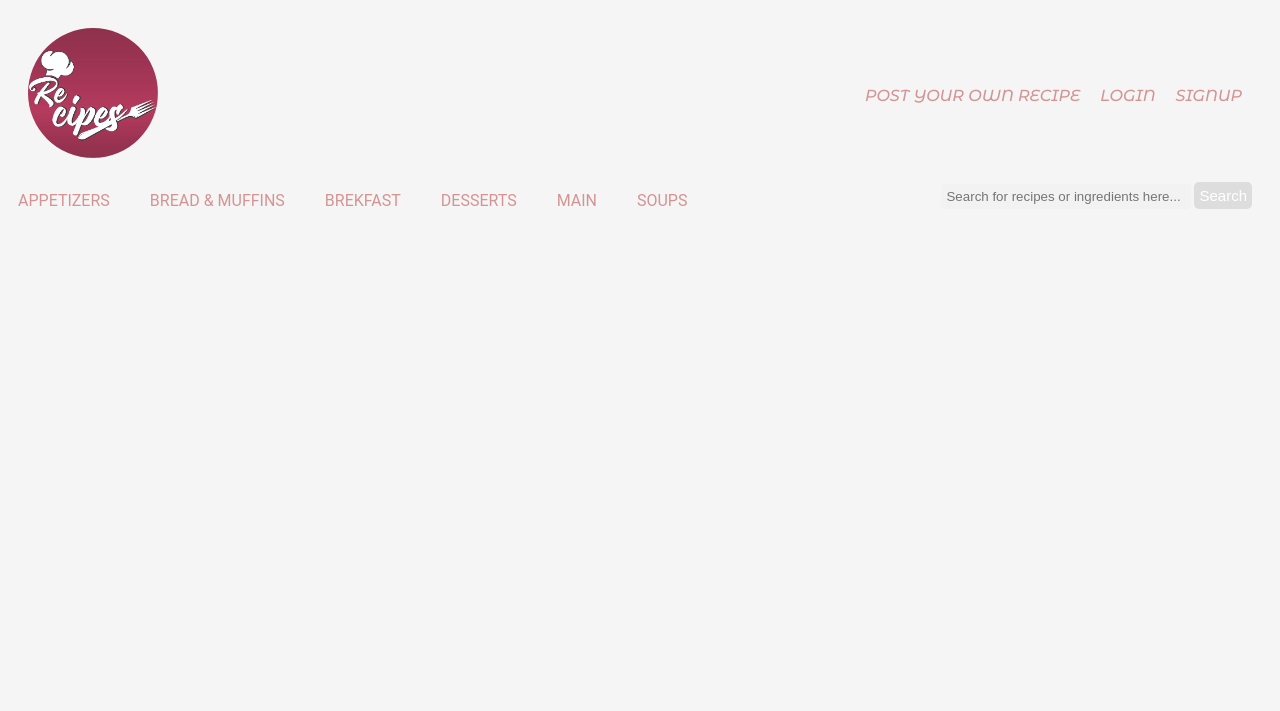
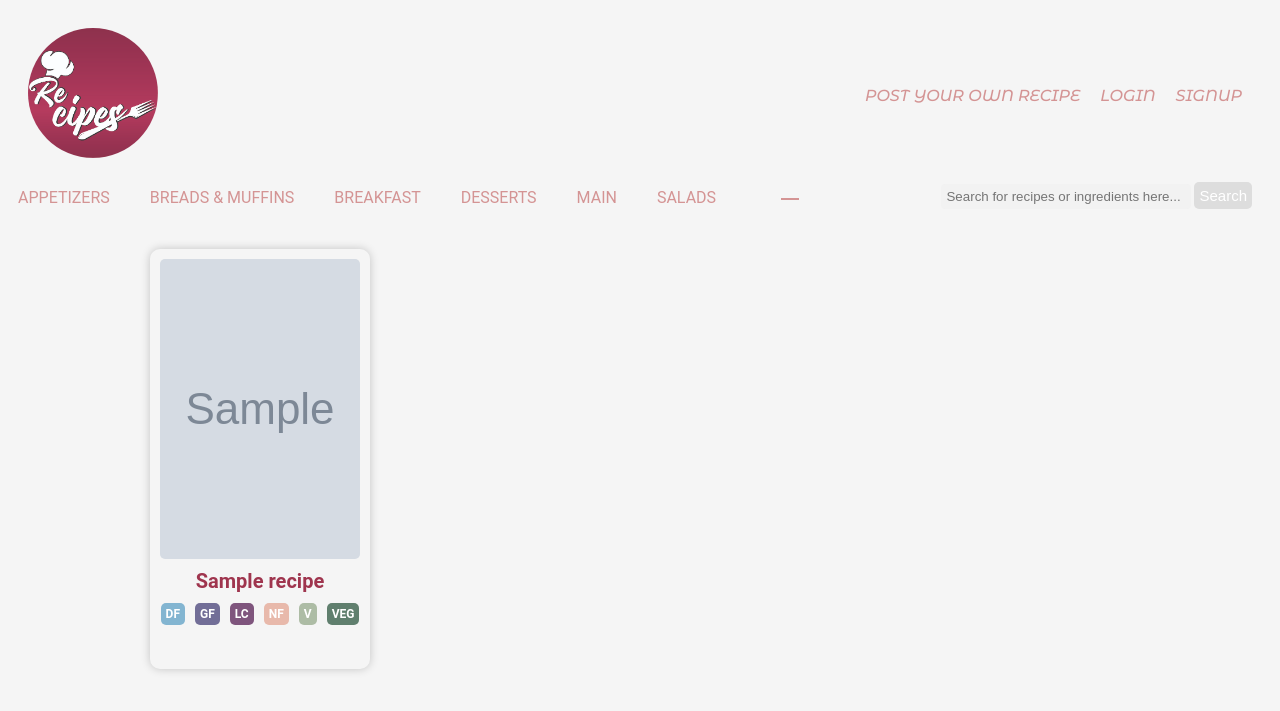
Before and after one commit to RenataKuroda/recipe-flask-app, a Flask app: page /search in a window 1280 px wide. Shown: the top 711 px of the page. Run offline with Flask 2, Linux system fonts and the light colour scheme; grey boxes marked "Sample" are stand-in pictures; a database or web service that is not in the repository returns one stand-in record (values such as "Sample title"); some libraries are stand-ins or nearby versions.

Commit message:
adding more css and home page

```diff
--- a/app.py
+++ b/app.py
@@ -164,9 +164,9 @@ def dairy_free():
 @app.route('/search')
 def search_result():
     query = request.args.get('query')
-    search_recipes = get_all_recipes_by_search(query)
+    recipes = get_all_recipes_by_search(query)
 
-    return render_template('search.html', search_recipes=search_recipes)
+    return render_template('search.html', recipes=recipes)
 
 @app.route('/delete-recipe/<id>', methods=['POST'])
 def delete_recipe_item(id):
--- a/static/css/styles.css
+++ b/static/css/styles.css
@@ -292,6 +292,70 @@ input[type="submit"] {
     background-color: #607F6E;
 }
 
+
+.dropdown {
+    position: relative;
+    display: inline-block;
+    margin-left: 20px;
+}
+
+
+.dropbtn {
+    background-color: transparent;
+    color: rgb(212, 148, 148);
+    font-size: 16px;
+    border: none;
+    outline: none;
+    cursor: pointer;
+}
+
+
+.dropdown-content {
+    display: none;
+    position: absolute;
+    background-color: #F5F5F5;
+    z-index: 1;
+    min-width: 160px;
+    box-shadow: 0px 8px 16px 0px rgba(0, 0, 0, 0.2);
+    border-radius: 10px;
+    padding: 10px;
+}
+
+
+.dropdown-content a {
+    color: rgb(212, 148, 148);
+    font-size: 16px;
+    text-decoration: none;
+    display: block;
+    padding: 10px 0;
+}
+
+.dropbtn::before{
+    content: "";
+    display: block;
+    width: 18px;
+    height: 2px;
+    background-color:rgb(212, 148, 148) ;
+    margin-bottom: 3px;
+}
+
+
+.dropdown-content a:hover {
+    pointer-events: painted;
+}
+
+.dropdown:hover .dropdown-content {
+    display: block;
+}
+
+@media screen and (max-width: 768px) {
+
+    .dropdown:hover .dropdown-content {
+      display: none;
+    }
+  }
+
+
 /* #dietary-guide-nav {
     display: flex;
     justify-content: space-between;
--- a/static/js/script.js
+++ b/static/js/script.js
@@ -45,7 +45,7 @@ addStepButton.addEventListener("click", function() {
 });
 
 const dairyFreeCheckbox = document.getElementById('dairy_free_checkbox');
-  const dairyFreeHidden = document.getElementById('dairy_free_hidden');
-  dairyFreeCheckbox.addEventListener('change', () => {
+const dairyFreeHidden = document.getElementById('dairy_free_hidden');
+dairyFreeCheckbox.addEventListener('change', () => {
     dairyFreeHidden.value = dairyFreeCheckbox.checked ? 'on' : 'off';
-  });
+});
--- a/templates/layout.html
+++ b/templates/layout.html
@@ -36,17 +36,28 @@
             </form>
             {% endif %}
 
+
         </nav>
         </header>
 
         <nav id="main-nav">
             <div class="nav-links">
                 <a href="/course/appetizers">Appetizers</a>
-                <a href="/course/breadsnmuffins">Bread & Muffins</a>
-                <a href="/course/breakfast">Brekfast</a>
+                <a href="/course/breadsnmuffins">Breads & Muffins</a>
+                <a href="/course/breakfast">Breakfast</a>
                 <a href="/course/dessert">Desserts</a>
                 <a href="/course/main">Main</a>
-                <a href="/course/soups">Soups</a>
+                <a href="/course/salads">Salads</a>
+
+              <div class="dropdown">
+                <button class="dropbtn"></button>
+                <div class="dropdown-content">
+                  <a href="/course/sauces-seasoning">Sauces &amp; Seasoning</a>
+                  <a href="/course/side-dishes">Side Dishes</a>
+                  <a href="/course/smoothies">Smoothies</a>
+                  <a href="/course/soups">Soups</a>
+                </div>
+              </div>
             </div>
 
             <div class="search-form">
@@ -56,6 +67,7 @@
               </form>
             </div>
           </nav>
+
         <main>
             {% block main%} {% endblock main %}
         </main>
--- a/templates/search.html
+++ b/templates/search.html
@@ -11,9 +11,30 @@ Recipes
         <a href="/recipe/{{ recipe.id }}" style="text-decoration: none;">
         <img style="width: 200px; height: 300px;" src="{{ recipe.image_url }}" alt="{{ recipe.title }}">
         <h4>{{ recipe.title }}</h4>
-        <p class="description">
-        {{ recipe.description }}
-        </p>
+        <div class="dietary_categories">
+            {% if recipe.dairy_free %}
+            <p class="df">DF</p>
+            {% endif %}
+            {% if recipe.gluten_free %}
+            <p class="gf">GF</p>
+            {% endif %}
+            {% if recipe.low_carb %}
+            <p class="lc">LC</p>
+            {% endif %}
+            {% if recipe.no_added_sugar %}
+            <p class="ns">NS</p>
+            {% endif %}
+            {% if recipe.nut_free %}
+            <p class="nf">NF</p>
+            {% endif %}
+            {% if recipe.vegan %}
+            <p class="v">V</p>
+            {% endif %}
+            {% if recipe.vegetarian %}
+            <p
+            class="veg">VEG</p>
+            {% endif %}
+          </div>
         </a>
     </div>
         {% endfor %}
```
